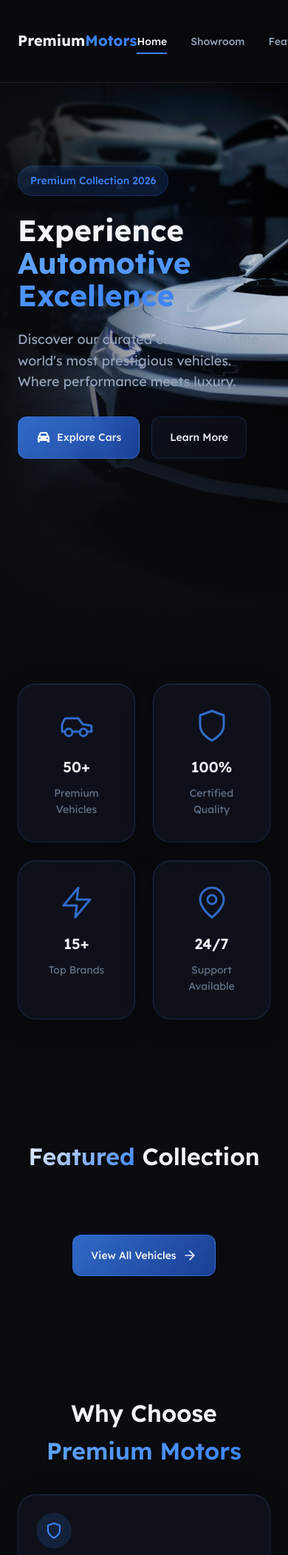
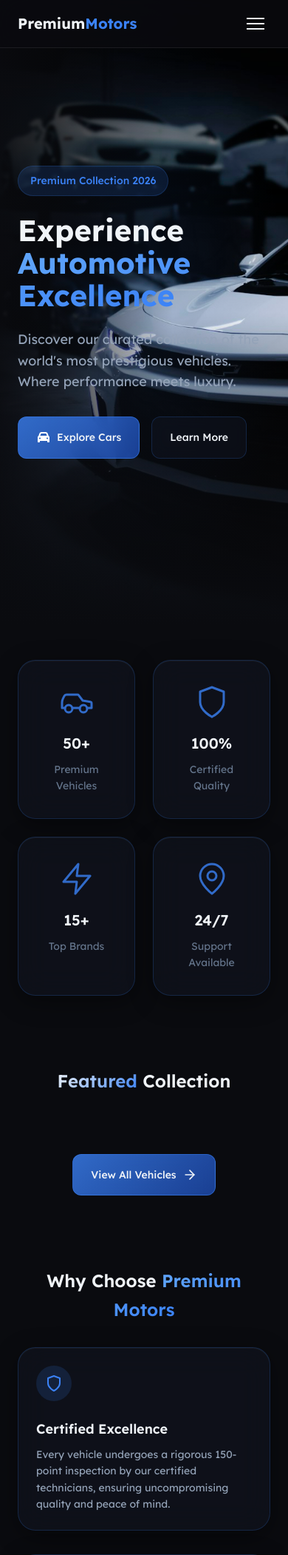
Before and after one commit to maxx1-git/cars-showroom-remake, a Django app: page / in a window 390 px wide. Shown: the top 2102 px of the page at 74% size. Run offline with Django 5.2, Linux system fonts and the light colour scheme; data that the repository does not hold is empty.

Commit message:
Fixed Responsive Design

```diff
--- a/project/project/static/css/styles.css
+++ b/project/project/static/css/styles.css
@@ -443,6 +443,47 @@ textarea {
 .navbar-link.active::after {
   width: 100%;
 }
+/* === Mobile Navigation === */
+.navbar-toggle {
+  display: none;
+  flex-direction: column;
+  gap: 5px;
+  padding: var(--spacing-xs);
+}
+.navbar-toggle span {
+  width: 24px;
+  height: 2px;
+  background: var(--text-primary);
+  transition: all var(--transition-base);
+}
+
+@media (max-width: 768px) {
+  .navbar-toggle {
+    display: flex;
+  }
+  .navbar-menu {
+    position: fixed;
+    top: 60px;
+    left: 0;
+    right: 0;
+  flex-direction: column;
+  padding: var(--spacing-lg);
+  background: rgba(10, 11, 15, 0.98);
+  backdrop-filter: var(--blur-glass);
+  border-bottom: 1px solid var(--border-subtle);
+  transform: translateY(-100%);
+  opacity: 0;
+  visibility: hidden;
+  transition: all var(--transition-base);
+
+  }
+  .navbar-menu.active {
+    transform: translateY(0);
+    opacity: 1;
+    visibility: visible;
+  }
+}
+
 
 /* ===================== */
 /* === HERO SECTION === */
@@ -788,6 +829,11 @@ textarea {
   border-radius: var(--radius-full);
   margin-top: var(--spacing-lg);
 }
+@media (max-width: 768px) {
+  .about-accent{
+    width: 200px;
+  }
+}
 
 /* ======================= */
 /* === Footer Section === */
@@ -1015,6 +1061,20 @@ textarea {
   color: var(--text-muted);
 }
 
+
+/* === Mobile Filters === */
+@media (max-width: 1024px){
+  .store-layout{
+    grid-template-columns: 1fr;
+  }
+  .filters-sidebar{
+    display: none;
+  }
+
+}
+
+
+
 /* ============================ */
 /* === Details Page Styles === */
 /* ========================== */
@@ -1067,12 +1127,15 @@ textarea {
 }
 
 .gallery-item img {
-  width: 100%;
-  height: 100%;
+  width: 292px;
+  height: 218px;
   object-fit: cover;
   transition: transform var(--transition-slow);
 }
-
+.gallery-item:first-child img {
+  width: 604px;
+  height: 452px;
+}
 .gallery-item:hover {
   border-color: var(--border-hover);
   box-shadow: var(--shadow-glow);
@@ -1223,3 +1286,50 @@ textarea {
   transform: scale(1.1);
 
 }
+
+
+/* ========================== */
+/* === Responsive Styles === */
+/* ======================== */
+
+
+@media (max-width: 768px) {
+  .section{
+    padding: var(--spacing-xl) 0;
+  }
+  .section-title{
+    font-size: var(--font-size-2xl);
+  }
+  .specs-grid{
+    grid-template-columns: repeat(2, 1fr);
+  }
+  .features-grid{
+    grid-template-columns: 1fr;
+  }
+  .gallery-grid{
+    grid-template-columns: repeat(2, 1fr);
+  }
+  .gallery-item:first-child{
+    grid-column: span 2;
+    grid-row: span 1;
+  }
+  .cars-grid{
+    grid-template-columns: 1fr;
+  }
+}
+
+.hide-mobile{
+  display: block;
+}
+.hide-desktop{
+  display: none;
+}
+
+@media (max-width: 768px) {
+  .hide-mobile{
+    display: none;
+  }
+  .hide-desktop{
+    display: block;
+  }
+}
--- a/project/templates/base.html
+++ b/project/templates/base.html
@@ -50,6 +50,12 @@
                     <a href="{% url 'store' %}" class="glass-btn glass-btn-primary">Explore Cars</a>
                 </li>
             </ul>
+
+            <button class="navbar-toggle" aria-label="Toggle Menu">
+                <span></span>
+                <span></span>
+                <span></span>
+            </button>
         </div>
     </nav>
 
--- a/project/templates/pages/index.html
+++ b/project/templates/pages/index.html
@@ -226,7 +226,7 @@ Luxury Car Showroom {% endblock title %} {% block content %}
       </p>
       <div class="about-accent"></div>
       <div style="margin-top: var(--spacing-lg)">
-        <a href="{% url 'store' %}" class="glass-btn glass-btn-primary">Browse Collection
+        <a  href="{% url 'store' %}" class="glass-btn glass-btn-primary">Browse Collection
           <svg xmlns="http://www.w3.org/2000/svg" width="20" height="20" viewBox="0 0 24 24" fill="none"
             stroke="currentColor" stroke-width="2" stroke-linecap="round" stroke-linejoin="round">
             <path d="M5 12h14" />
--- a/project/templates/showroom/car_details.html
+++ b/project/templates/showroom/car_details.html
@@ -510,7 +510,7 @@
 
 
       {% for similar_car in car.similar_cars.all %}
-              <article class="car-card glass-card fade-in" onclick="window.location.href = 'details.html'">
+              <article class="car-card glass-card fade-in" onclick="window.location.href='{% url 'car_details' similar_car.pk %}'">
         <div class="car-card-image">
           <img loading="lazy" src="{{similar_car.hero_image}}"
             alt="{{similar_car.brand}} {{similar_car.model}}" />
```
